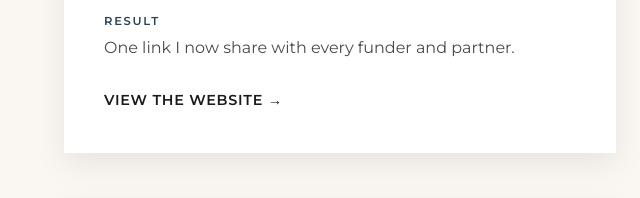
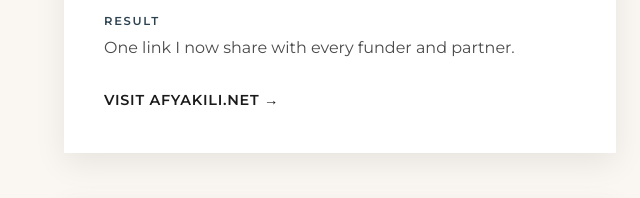
Before and after one commit to Mkabasele/mkaba28.github.io, a plain HTML site: page index.html in a window 1280 px wide. Shown: the part 4475-4673 px from the top of the page, 0-640 px from the left. Drawn offline with nearby package versions, Linux system fonts and the light colour scheme.

Commit message:
Link AfyaKili card to afyakili.net
Co-Authored-By: Claude Opus 5.5 <noreply@anthropic.com>
Claude-Session: https://claude.ai/code/session_01JyhyLLZ8ZfvBzxohs6ANMA

```diff
--- a/index.html
+++ b/index.html
@@ -1141,8 +1141,8 @@
                         <dt>What I did</dt><dd>Led the redesign of a bilingual English–French site: care services, team of 16, field gallery, news, annual report and a donor form.</dd>
                         <dt>Result</dt><dd>One link I now share with every funder and partner.</dd>
                     </dl>
-                    <a href="https://claude.ai/artifact/E1DvNsackXpVfXqhdNJpiN" target="_blank" rel="noopener" class="portfolio-link">
-                        View the Website →
+                    <a href="https://afyakili.net" target="_blank" rel="noopener" class="portfolio-link">
+                        Visit AfyaKili.net →
                     </a>
                 </div>
             </div>
```
